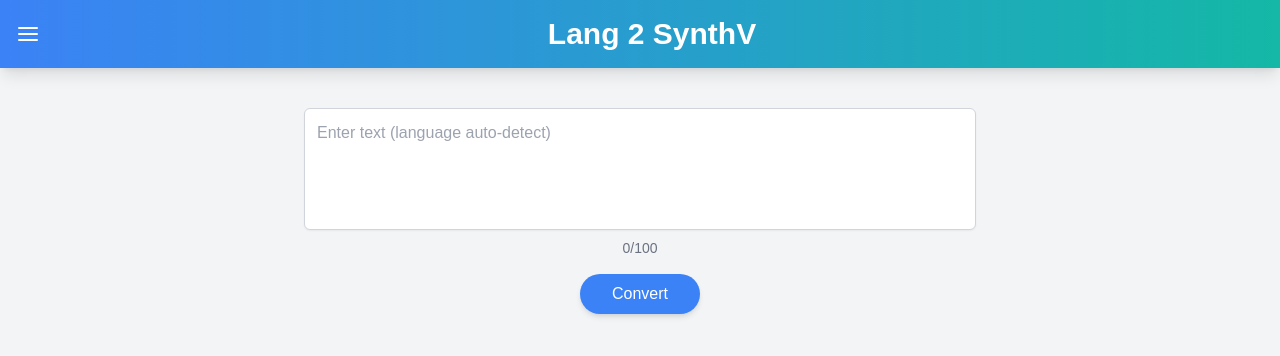
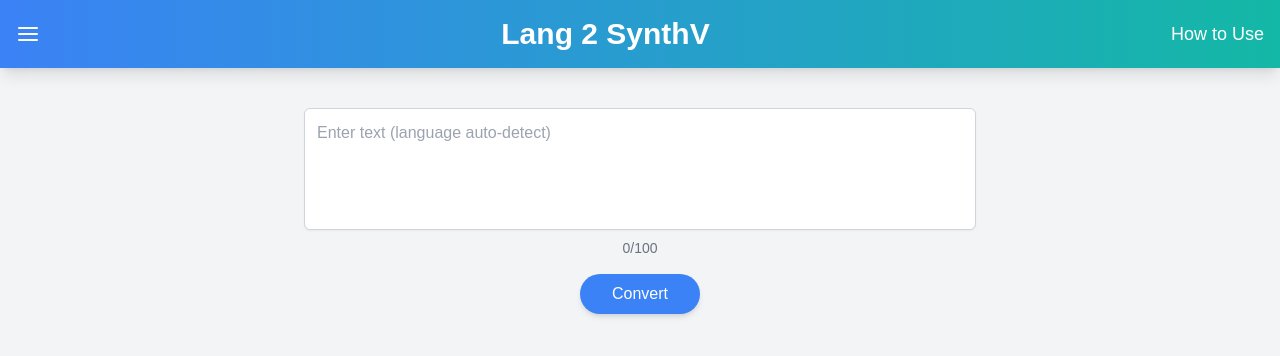
Before and after one commit to Jwavascript/lang2synthV_front, a Next.js app: page / in a window 1280 px wide. Shown: the top 356 px of the page. Built offline with nearby package versions, Linux system fonts and the light colour scheme; no server answers.

Commit message:
add: how to use button& github link

```diff
--- a/app/components/Header.tsx
+++ b/app/components/Header.tsx
@@ -17,6 +17,14 @@ const Header: React.FC<HeaderProps> = ({ toggleSidebar, resetState }) => (
     >
       Lang 2 SynthV
     </h1>
+    <a
+      href="https://jwavascript.github.io/posts/lang2SynthV-%EC%82%AC%EC%9A%A9-%EB%B0%A9%EB%B2%95/"
+      target="_blank"
+      rel="noopener noreferrer"
+      className="text-lg hover:underline"
+    >
+      How to Use
+    </a>
   </header>
 );
 
--- a/app/components/Sidebar.tsx
+++ b/app/components/Sidebar.tsx
@@ -1,5 +1,6 @@
 import React from "react";
 import { FiX } from "react-icons/fi";
+import { FaGithub } from "react-icons/fa";
 
 interface ConversionResult {
   ipa: string;
@@ -33,6 +34,8 @@ const Sidebar: React.FC<SidebarProps> = ({
       sidebarOpen ? "translate-x-0" : "-translate-x-64"
     }`}
   >
+    <div className="flex flex-col h-full justify-between">
+      <div>
         <button
           onClick={toggleSidebar}
           className="mb-6 text-white text-2xl focus:outline-none"
@@ -68,6 +71,19 @@ const Sidebar: React.FC<SidebarProps> = ({
             </li>
           ))}
         </ul>
+      </div>
+      <div className="mt-6 flex items-center justify-center space-x-2">
+        <span className="text-sm">made by jwavascript</span>
+        <a
+          href="https://github.com/Jwavascript"
+          target="_blank"
+          rel="noopener noreferrer"
+          className="text-white hover:text-blue-400 text-xl"
+        >
+          <FaGithub />
+        </a>
+      </div>
+    </div>
   </aside>
 );
 
```
Lines whose indentation alone changed are shown as unchanged.
